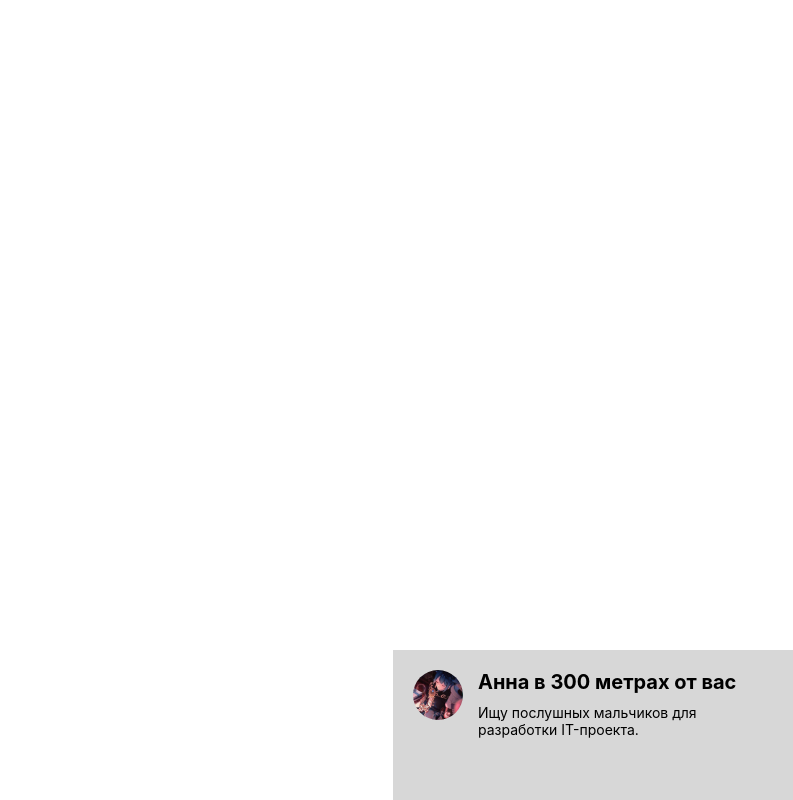
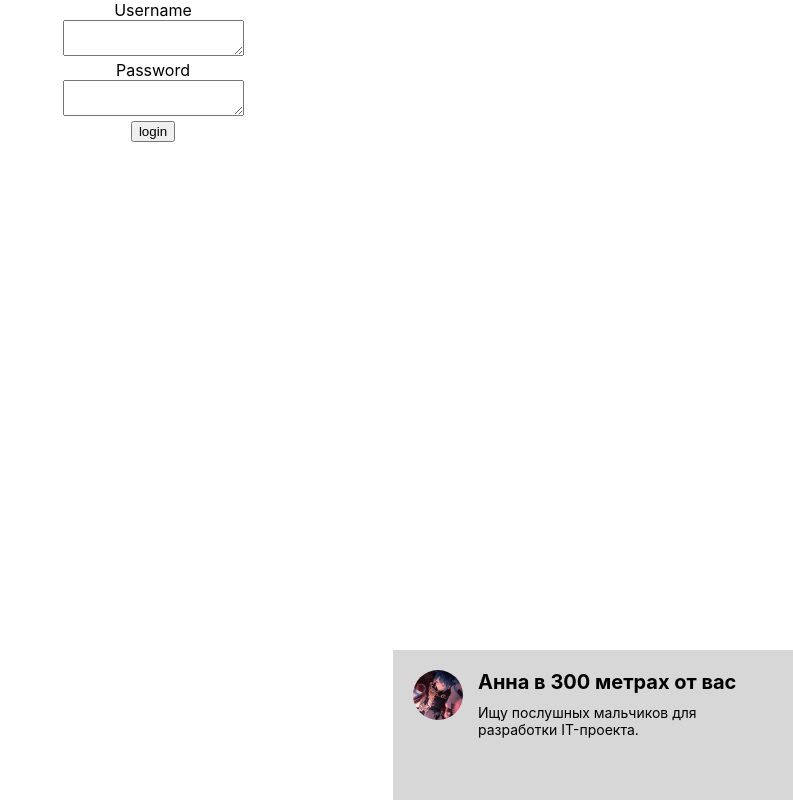
Before and after one commit to SmokingElk/Constance, a React (Create React App) app in the folder client/: page /auth in a window 1280 px wide. Shown: the whole page, without its empty margins (487-1280 px from the left). Built offline with nearby package versions, Linux system fonts and the light colour scheme.

Commit message:
add login component

```diff
--- a/client/src/components/App/App.jsx
+++ b/client/src/components/App/App.jsx
@@ -1,10 +1,16 @@
 import Advertisement from '../Advertisement/Advertisement';
 import AdvertisementContainer from '../Advertisement/AdvertisementContainer';
+import LoginContainer from '../Login/LoginContainer';
 import classes from './App.module.css';
+import { Route, Routes } from 'react-router-dom';
 
 const App = props => {
 	return (
 		<div className={classes.app}>
+			<Routes>
+				<Route path="/auth" element={<LoginContainer />} />
+			</Routes>
+
 			<AdvertisementContainer />
 		</div>
 	);
--- a/client/src/components/Login/Login.jsx
+++ b/client/src/components/Login/Login.jsx
@@ -1,9 +1,27 @@
 import classes from "./Login.module.css"
 
 const Login = props => {
+    const onUsernameChange = event => {
+        props.updateUsername(event.target.value);
+    };
+
+    const onPasswordChange = event => {
+        props.updatePassword(event.target.value);
+    };
+
     return (
         <div>
+            <div>Username</div>
+            <div>
+                <textarea onChange={onUsernameChange} value={props.usernameFieldValue}></textarea>
+            </div>
 
+            <div>Password</div>
+            <div>
+                <textarea onChange={onPasswordChange} value={props.passwordFieldValue}></textarea>
+            </div>
+
+            <button>login</button>
         </div>
     );
 }
--- a/client/src/components/Login/LoginContainer.jsx
+++ b/client/src/components/Login/LoginContainer.jsx
@@ -0,0 +1,24 @@
+import React from "react";
+import { connect } from "react-redux";
+import Login from "./Login";
+import { changeAuthStatus, updatePassword, updateUsername } from "../../redux/authReducer";
+
+class LoginContainer extends React.Component {
+    render () {
+        return <Login {...this.props} />
+    }
+}
+
+const mapStateToProps = state => ({
+    usernameFieldValue: state.auth.usernameFieldValue,
+    passwordFieldValue: state.auth.passwordFieldValue,
+    authStatus: state.auth.authStatus,
+});
+
+const mapDispatchToProps = {
+    updateUsername,
+    updatePassword,
+    changeAuthStatus,
+};
+
+export default connect(mapStateToProps, mapDispatchToProps)(LoginContainer);
--- a/client/src/index.js
+++ b/client/src/index.js
@@ -7,7 +7,7 @@ import { BrowserRouter } from 'react-router-dom';
 import store from './redux/store';
 import { Provider } from 'react-redux';
 
-
+window.store = store;
 const root = ReactDOM.createRoot(document.getElementById('root'));
 
 root.render(
```
